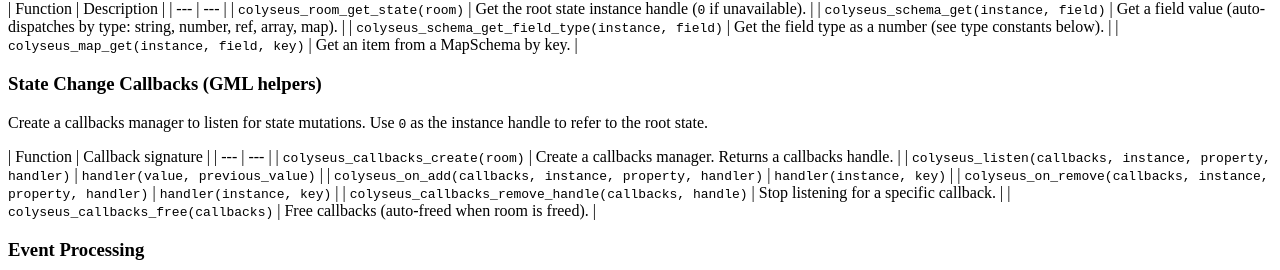
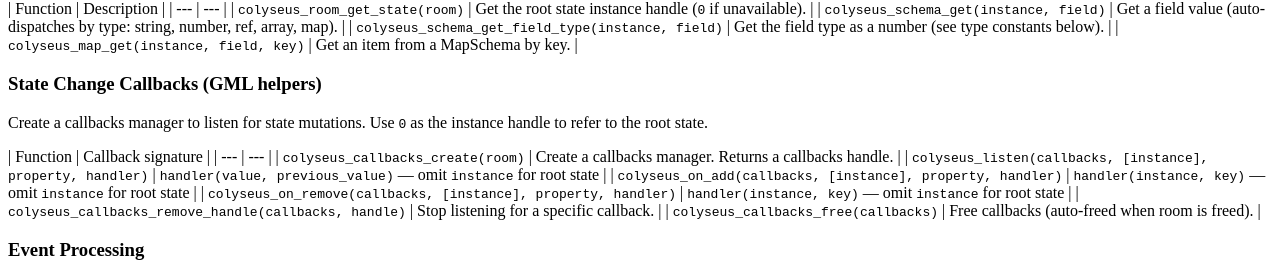
Before and after one commit to colyseus/docs, a Next.js app: page /getting-started/gamemaker in a window 1280 px wide. Shown: the part 2751-3021 px from the top of the page. Built offline with nearby package versions, Linux system fonts and the light colour scheme.

Commit message:
gamemaker: schema callbacks omitting root instance

```diff
--- a/pages/getting-started/gamemaker.mdx
+++ b/pages/getting-started/gamemaker.mdx
@@ -55,13 +55,13 @@ colyseus_on_join(net_room, function(_room) {
     player_objs = {};
     callbacks = colyseus_callbacks_create(_room);
 
-    // Listen to root state properties (use 0 for root state instance)
-    colyseus_listen(callbacks, 0, "currentTurn", function(value, prev) {
+    // Listen to root state properties (instance can be omitted for root)
+    colyseus_listen(callbacks, "currentTurn", function(value, prev) {
         show_debug_message("Turn changed: " + string(prev) + " -> " + string(value));
     });
 
     // Listen for players added to the "players" map
-    colyseus_on_add(callbacks, 0, "players", function(instance, key) {
+    colyseus_on_add(callbacks, "players", function(instance, key) {
         show_debug_message("Player joined: " + key);
 
         var _px = colyseus_schema_get(instance, "x");
@@ -82,7 +82,7 @@ colyseus_on_join(net_room, function(_room) {
     });
 
     // Listen for players removed from the map
-    colyseus_on_remove(callbacks, 0, "players", method({ objs: player_objs }, function(instance, key) {
+    colyseus_on_remove(callbacks, "players", method({ objs: player_objs }, function(instance, key) {
         show_debug_message("Player left: " + key);
         if (variable_struct_exists(objs, key)) {
             instance_destroy(objs[$ key]);
@@ -208,9 +208,9 @@ Create a callbacks manager to listen for state mutations. Use `0` as the instanc
 | Function | Callback signature |
 | --- | --- |
 | `colyseus_callbacks_create(room)` | Create a callbacks manager. Returns a callbacks handle. |
-| `colyseus_listen(callbacks, instance, property, handler)` | `handler(value, previous_value)` |
-| `colyseus_on_add(callbacks, instance, property, handler)` | `handler(instance, key)` |
-| `colyseus_on_remove(callbacks, instance, property, handler)` | `handler(instance, key)` |
+| `colyseus_listen(callbacks, [instance], property, handler)` | `handler(value, previous_value)` — omit `instance` for root state |
+| `colyseus_on_add(callbacks, [instance], property, handler)` | `handler(instance, key)` — omit `instance` for root state |
+| `colyseus_on_remove(callbacks, [instance], property, handler)` | `handler(instance, key)` — omit `instance` for root state |
 | `colyseus_callbacks_remove_handle(callbacks, handle)` | Stop listening for a specific callback. |
 | `colyseus_callbacks_free(callbacks)` | Free callbacks (auto-freed when room is freed). |
 
```
